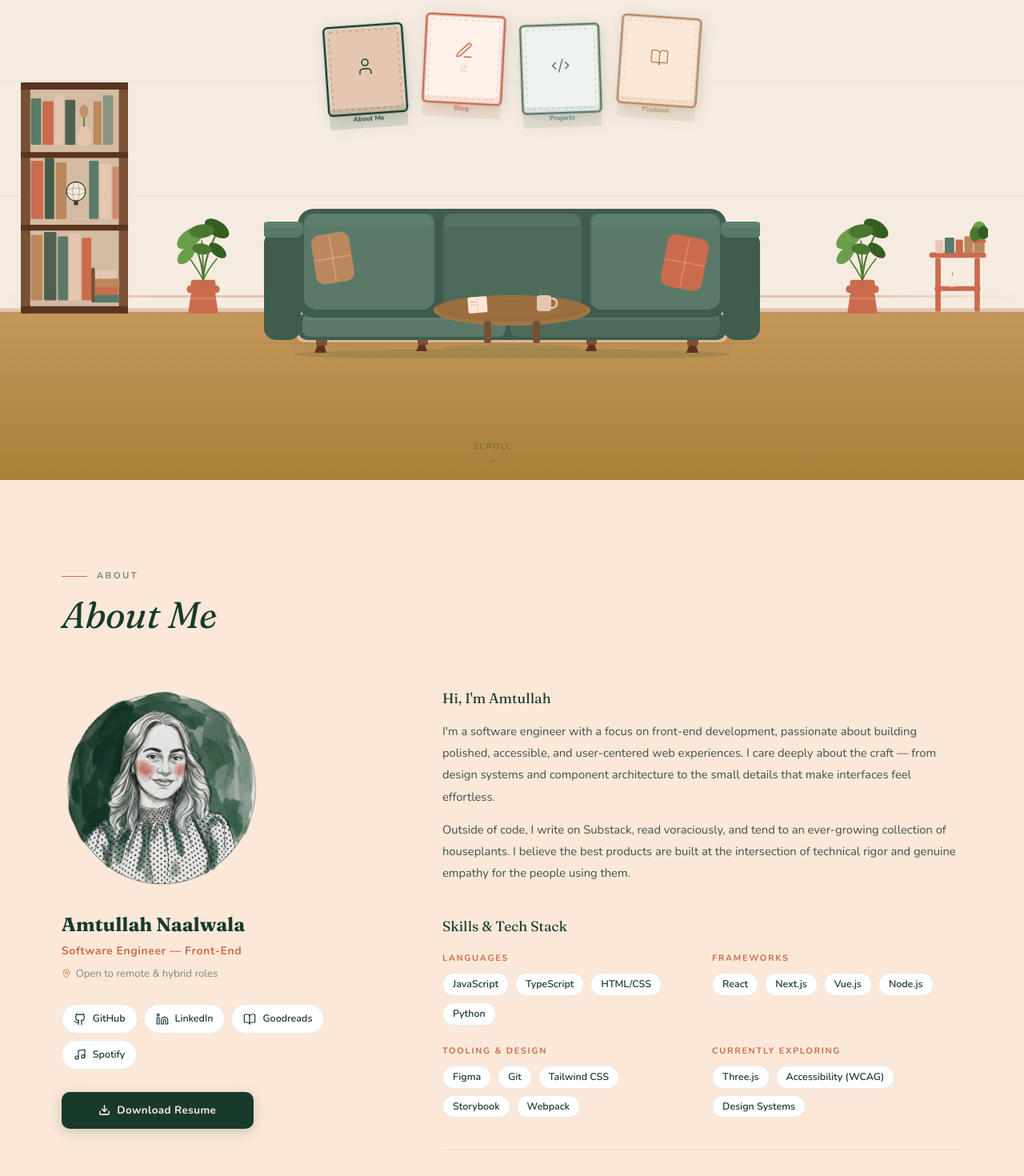
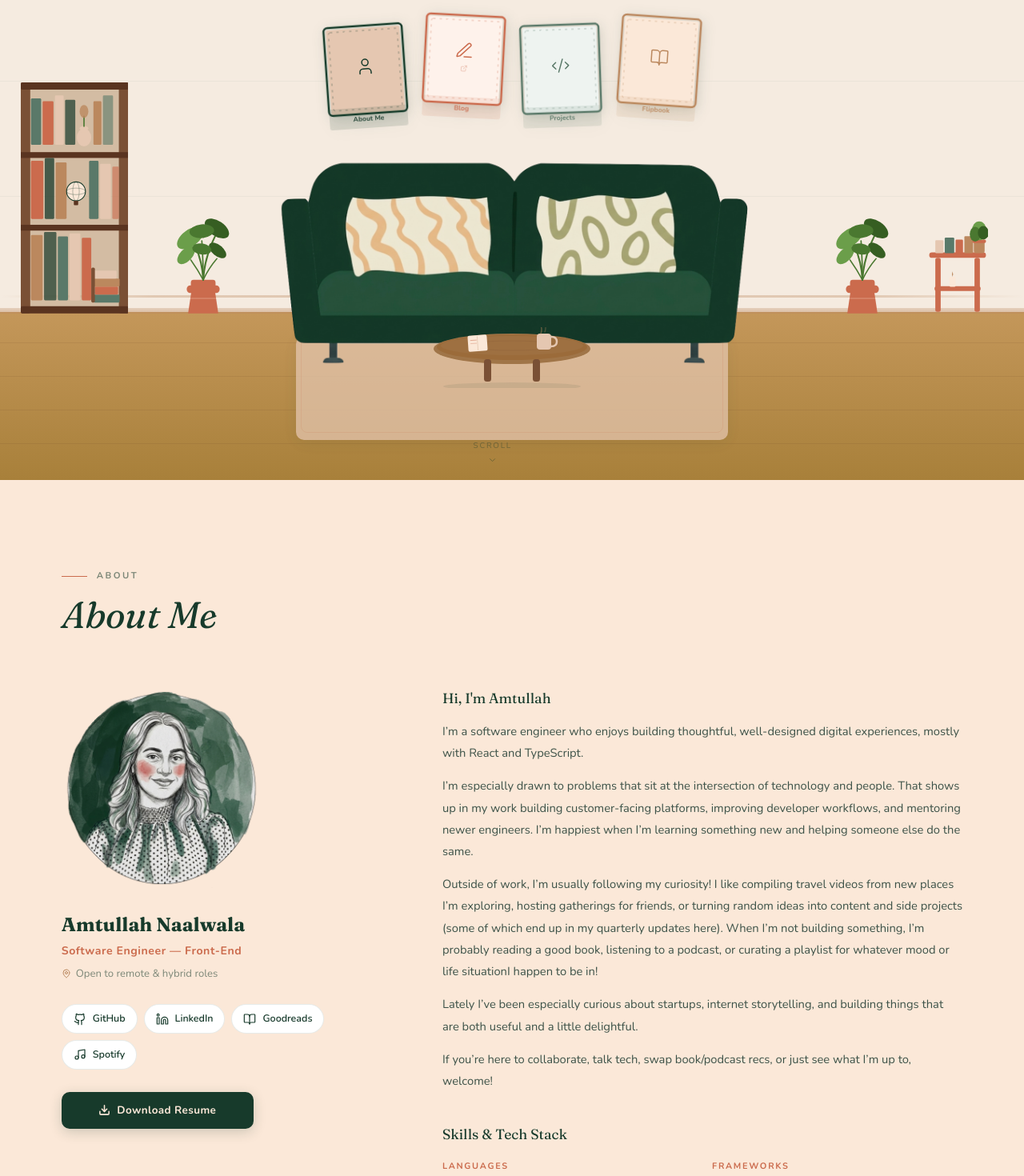
Before and after one commit to amtullahn/amtullahn.github.io, a React (Vite) app: page / in a window 1280 px wide. Shown: the part 200-1670 px from the top of the page at 80% size. Built offline with nearby package versions, Linux system fonts and the light colour scheme; a web font is replaced by a local one.

Commit message:
wip
updates to living room + other stuffs around who i am as a person

```diff
--- a/src/app/components/AboutSection.tsx
+++ b/src/app/components/AboutSection.tsx
@@ -11,9 +11,9 @@ const CARAMEL = "#BB885E";
 
 const SKILLS = [
   { category: "Languages",        items: ["JavaScript", "TypeScript", "HTML/CSS", "Python"] },
-  { category: "Frameworks",       items: ["React", "Next.js", "Vue.js", "Node.js"] },
-  { category: "Tooling & Design", items: ["Figma", "Git", "Tailwind CSS", "Storybook", "Webpack"] },
-  { category: "Currently Exploring", items: ["Three.js", "Accessibility (WCAG)", "Design Systems"] },
+  { category: "Frameworks",       items: ["React",, "Node.js"] },
+  { category: "Tooling & Design", items: ["Figma", "Git", "Tailwind CSS", "Webpack"] },
+  { category: "Currently Exploring", items: ["WebGL", "Accessibility (WCAG)", "Design Systems"] },
 ];
 
 import meImage from "../assets/me.png";
@@ -116,16 +116,17 @@ export function AboutSection() {
                   Below is a placeholder based on your profile.
                 */}
                 <p style={{ marginBottom: "14px" }}>
-                  I'm a software engineer with a focus on front-end development, passionate about
-                  building polished, accessible, and user-centered web experiences. I care deeply
-                  about the craft — from design systems and component architecture to the small
-                  details that make interfaces feel effortless.
+                 I’m a software engineer who enjoys building thoughtful, well-designed digital experiences, mostly with React and TypeScript.
                 </p>
+                <p style={{ marginBottom: "14px" }}>
+                  I’m especially drawn to problems that sit at the intersection of technology and people. That shows up in my work building customer-facing platforms, improving developer workflows, and mentoring newer engineers. I’m happiest when I’m learning something new and helping someone else do the same.
+
+                </p>
+                <p style={{ marginBottom: "14px" }}>Outside of work, I’m usually following my curiosity! I like compiling travel videos from new places I’m exploring, hosting gatherings for friends, or turning random ideas into content and side projects (some of which end up in my quarterly updates here). When I’m not building something, I’m probably reading a good book, listening to a podcast, or curating a playlist for whatever mood or life situationI happen to be in!</p>
+                <p style={{ marginBottom: "14px" }}>Lately I’ve been especially curious about startups, internet storytelling, and building things that are both useful and a little delightful.</p>
                 <p>
-                  Outside of code, I write on Substack, read voraciously, and tend to an ever-growing
-                  collection of houseplants. I believe the best products are built at the intersection
-                  of technical rigor and genuine empathy for the people using them.
-                </p>
+If you’re here to collaborate, talk tech, swap book/podcast recs, or just see what I’m up to, welcome!
+</p>
               </div>
             </div>
 
--- a/src/app/components/LivingRoomHero.tsx
+++ b/src/app/components/LivingRoomHero.tsx
@@ -16,6 +16,8 @@ const P = {
   leafLt:  "#6B9E4A",
   leafDk:  "#365E22",
 };
+
+import sofaImage from "../assets/sofa.png";
 
 const scrollTo = (id: string) =>
   document.getElementById(id)?.scrollIntoView({ behavior: "smooth" });
@@ -145,76 +147,7 @@ function BookshelfSVG() {
   );
 }
 
-/* ── Sage mid-century sofa ─────────────────────────────── */
-function CouchSVG() {
-  const f  = "#5A7969";   // fabric = sage
-  const fd = "#3F5C4D";   // dark fabric
-  const fm = "#4D6B5A";   // mid fabric
-  const fh = "#6D8F7A";   // highlight
-  const leg = "#7A5035";
-  const legDk = "#5A3420";
 
-  return (
-    <svg viewBox="0 0 620 205" fill="none" xmlns="http://www.w3.org/2000/svg"
-         style={{ width: "100%", display: "block" }}>
-      <ellipse cx="310" cy="200" rx="272" ry="7" fill="rgba(23,58,43,0.12)"/>
-
-      {/* Legs */}
-      <path d="M72,176 L63,198 L78,198 Z" fill={legDk}/>
-      <rect x="65" y="176" width="14" height="13" rx="2" fill={leg}/>
-      <path d="M198,178 L190,196 L204,196 Z" fill={legDk}/>
-      <rect x="192" y="178" width="13" height="10" rx="2" fill={leg}/>
-      <path d="M410,178 L402,196 L416,196 Z" fill={legDk}/>
-      <rect x="403" y="178" width="13" height="10" rx="2" fill={leg}/>
-      <path d="M536,176 L528,198 L543,198 Z" fill={legDk}/>
-      <rect x="529" y="176" width="14" height="13" rx="2" fill={leg}/>
-
-      {/* Seat platform */}
-      <rect x="42" y="148" width="536" height="34" rx="13" fill={fd}/>
-      {/* Seat cushions */}
-      <rect x="48" y="151" width="254" height="27" rx="9" fill={f}/>
-      <rect x="48" y="151" width="254" height="6" rx="4" fill={fh} opacity="0.3"/>
-      <rect x="308" y="151" width="262" height="27" rx="9" fill={fm}/>
-      <rect x="308" y="151" width="262" height="6" rx="4" fill={fh} opacity="0.25"/>
-
-      {/* Back frame */}
-      <rect x="42" y="18" width="536" height="136" rx="20" fill={fd}/>
-
-      {/* Back cushions (3) */}
-      <rect x="50" y="24" width="163" height="120" rx="15" fill={f}/>
-      <rect x="50" y="24" width="163" height="16" rx="7" fill={fh} opacity="0.28"/>
-      <rect x="223" y="24" width="174" height="120" rx="15" fill={fm}/>
-      <rect x="223" y="24" width="174" height="16" rx="7" fill={fh} opacity="0.22"/>
-      <rect x="407" y="24" width="163" height="120" rx="15" fill={f}/>
-      <rect x="407" y="24" width="163" height="16" rx="7" fill={fh} opacity="0.28"/>
-      {/* Cushion dividers */}
-      <rect x="215" y="22" width="10" height="124" rx="5" fill={fd} opacity="0.55"/>
-      <rect x="399" y="22" width="10" height="124" rx="5" fill={fd} opacity="0.55"/>
-
-      {/* Arms */}
-      <rect x="0" y="46" width="46" height="136" rx="15" fill={fd}/>
-      <rect x="-4" y="34" width="54" height="20" rx="10" fill={f}/>
-      <rect x="-4" y="34" width="54" height="8" rx="5" fill={fh} opacity="0.3"/>
-      <rect x="574" y="46" width="46" height="136" rx="15" fill={fd}/>
-      <rect x="570" y="34" width="54" height="20" rx="10" fill={f}/>
-      <rect x="570" y="34" width="54" height="8" rx="5" fill={fh} opacity="0.3"/>
-
-      {/* Terracotta throw pillow */}
-      <g transform="rotate(11,525,85)">
-        <rect x="500" y="52" width="52" height="66" rx="11" fill="#CB6B4D"/>
-        <line x1="526" y1="54" x2="526" y2="116" stroke="rgba(251,232,216,0.25)" strokeWidth="1.5"/>
-        <line x1="502" y1="85" x2="550" y2="85" stroke="rgba(251,232,216,0.25)" strokeWidth="1.5"/>
-      </g>
-
-      {/* Caramel throw pillow */}
-      <g transform="rotate(-9,90,80)">
-        <rect x="62" y="48" width="48" height="62" rx="11" fill="#BB885E"/>
-        <line x1="86" y1="50" x2="86" y2="108" stroke="rgba(251,232,216,0.3)" strokeWidth="1.5"/>
-        <line x1="64" y1="79" x2="108" y2="79" stroke="rgba(251,232,216,0.3)" strokeWidth="1.5"/>
-      </g>
-    </svg>
-  );
-}
 
 /* ── Coffee Table ──────────────────────────────────────── */
 function CoffeeTableSVG() {
@@ -328,11 +261,11 @@ export function LivingRoomHero() {
       </div>
 
       {/* Rug */}
-      <div className="absolute left-1/2 -translate-x-1/2 z-10" style={{ bottom: "172px",
+      <div className="absolute left-1/2 -translate-x-1/2 z-10" style={{ bottom: "50px",
         width: "clamp(260px, 50%, 540px)", height: "130px", borderRadius: "10px",
         backgroundColor: P.tan, opacity: 0.72,
         boxShadow: "0 4px 20px rgba(23,58,43,0.1)" }}/>
-      <div className="absolute left-1/2 -translate-x-1/2" style={{ bottom: "176px",
+      <div className="absolute left-1/2 -translate-x-1/2" style={{ bottom: "59px",
         width: "clamp(248px, 48.5%, 528px)", height: "122px", borderRadius: "8px",
         border: `1.5px solid ${P.terra}`, opacity: 0.15, zIndex: 11 }}/>
 
@@ -376,14 +309,14 @@ export function LivingRoomHero() {
         <FloorPlantSVG />
       </div>
 
-      {/* Couch */}
-      <div className="absolute left-1/2 -translate-x-1/2 z-25" style={{ bottom: "152px",
+      {/* Sofa */}
+      <div className="absolute left-1/2 -translate-x-1/2 z-25" style={{ bottom: "90px",
         width: "clamp(290px, 60%, 620px)" }}>
-        <CouchSVG />
+        <img src={sofaImage} alt="Sofa" style={{ width: "100%", display: "block" }}/>
       </div>
 
       {/* Coffee table */}
-      <div className="absolute left-1/2 -translate-x-1/2 z-30" style={{ bottom: "163px",
+      <div className="absolute left-1/2 -translate-x-1/2 z-30" style={{ bottom: "115px",
         width: "clamp(150px, 22%, 210px)" }}>
         <CoffeeTableSVG />
       </div>
```
Also changed, not shown: src/app/assets/sofa.png.
